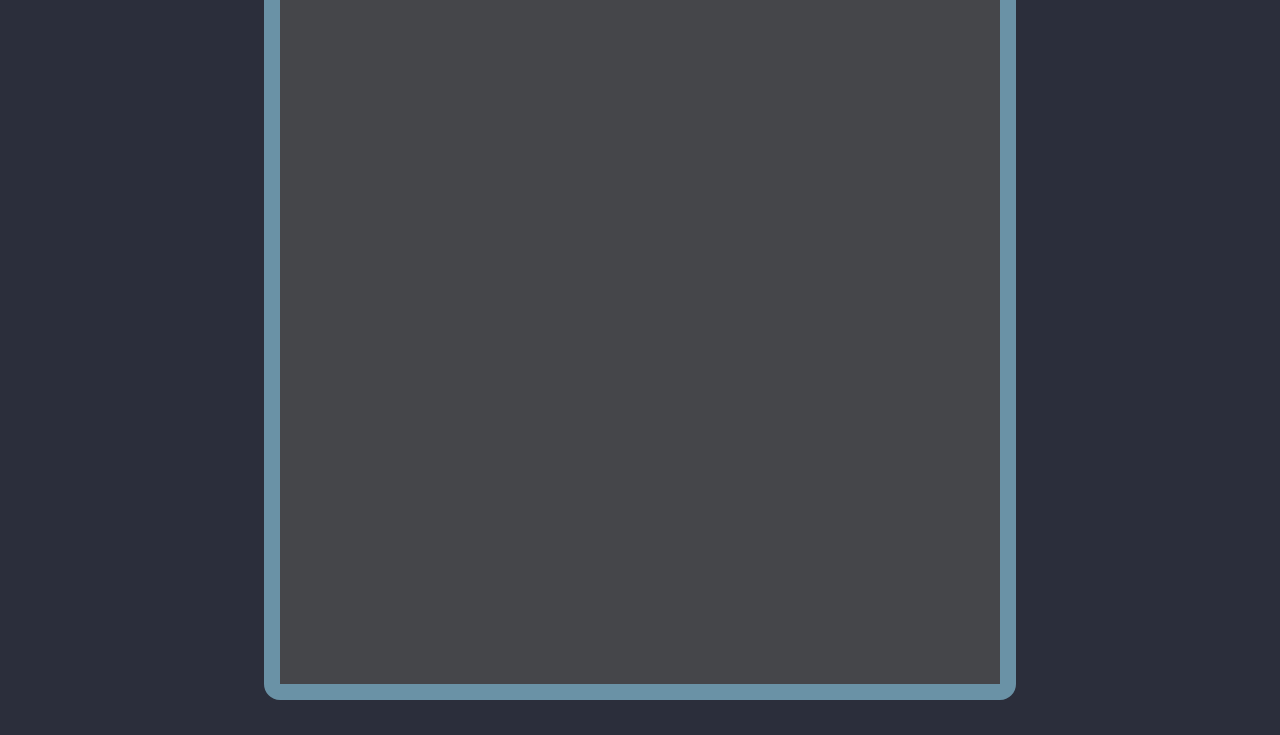
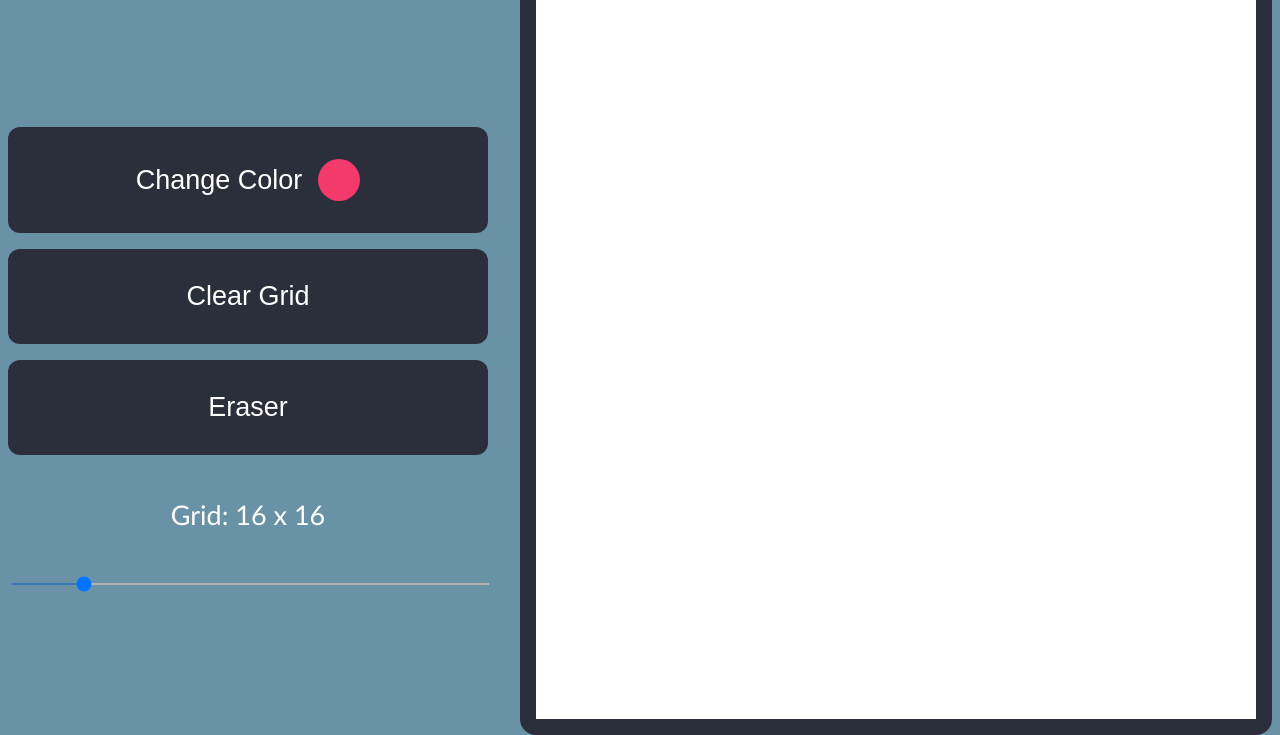
Before and after one commit to ukimbo/kimbo-etchASketch, a plain HTML site: page index.html in a window 1280 px wide. Shown: the part 132-867 px from the top of the page. Before the commit the page ends 832 px from the top, so only its background shows below. Drawn offline with Linux system fonts and the light colour scheme.

Commit message:
Added change color, clear grid, and eraser buttons along with a slider that changes the grid size

```diff
--- a/index.html
+++ b/index.html
@@ -8,12 +8,29 @@
         <script src="script.js" defer></script>
     </head>
     <body>
+        <h1>Etch-A-Sketch</h1>
         <div class="content">
-            <div class="menu"></div>
-            <div class="grid">
-                <h1> Etch-A-Sketch</h1>
-                <div class="grid-container"></div>
+            <div class="menu">
+                <button type="button" class="colorBtn">
+                    Change Color
+                    <div class="colorShow"></div>
+                </button>
+                <input type="color" id="colorPicker" style="display: none" />
+                <button class="clearBtn">Clear Grid</button>
+                <button type="button" class="eraserBtn">Eraser</button>
+                <div class="slider">
+                    <p>Grid: <span id="sliderValue"> 16 x 16</span></p>
+                    <input
+                        type="range"
+                        min="2"
+                        max="100"
+                        value="16"
+                        id="gridRange"
+                    />
+                </div>
             </div>
+
+            <div class="grid-container"></div>
         </div>
     </body>
 </html>
--- a/script.js
+++ b/script.js
@@ -3,9 +3,22 @@ const gridContainer = document.querySelector(".grid-container");
 const computedStyles = window.getComputedStyle(gridContainer);
 const containerWidth = parseFloat(computedStyles.getPropertyValue("width"));
 
-const gridSize = 16;
+let gridSize = 16;
 
-const gridItemWidth = containerWidth / gridSize;
+const gridSlider = document.querySelector("#gridRange");
+
+gridSlider.value = "16";
+const sliderValue = document.querySelector("#sliderValue");
+
+let color = "#F33A6A";
+document.querySelector(".colorShow").style.backgroundColor = color;
+document.querySelector("#colorPicker").value = color;
+
+constructGrid();
+
+function constructGrid() {
+    gridContainer.style.setProperty('--grid-size', gridSize);
+    let gridItemWidth = containerWidth / gridSize;
 
     for (let i = 0; i < gridSize * gridSize; i++) {
         const gridItem = document.createElement("div");
@@ -14,11 +27,57 @@ for (let i = 0; i < gridSize * gridSize; i++) {
         gridItem.style.height = `${gridItemWidth}px`;
         gridContainer.appendChild(gridItem);
     }
+    buttons();
+}
 
+gridSlider.oninput = function () {
+    gridSize = this.value;
+    sliderValue.textContent = `${this.value} x ${this.value}`;
+    gridContainer.innerHTML = "";
+    constructGrid();
+};
+
+function buttons() {
     const gridItems = document.querySelectorAll(".grid-item");
+
+    let isEraser = false;
+
+    const clearGrid = document.querySelector(".clearBtn");
+    clearGrid.addEventListener("click", () => {
+        gridItems.forEach((gridItem) => {
+            gridItem.style.backgroundColor = "white";
+        });
+    });
+
+    const eraserBtn = document.querySelector(".eraserBtn");
+    const eraserStyle = window.getComputedStyle(eraserBtn);
+    eraserBtn.addEventListener("click", () => {
+        isEraser = !isEraser;
+        const temp = eraserStyle.color;
+        eraserBtn.style.color = eraserStyle.backgroundColor;
+        eraserBtn.style.backgroundColor = temp;
+    });
+
+    const colorBtn = document.querySelector(".colorBtn");
+    colorBtn.addEventListener("click", () => {
+        document.querySelector("#colorPicker").click();
+    });
+
+    document
+        .querySelector("#colorPicker")
+        .addEventListener("input", function () {
+            let selectedColor = this.value;
+            color = selectedColor;
+            document.querySelector(".colorShow").style.backgroundColor = color;
+        });
 
     gridItems.forEach((gridItem) => {
         gridItem.addEventListener("mouseenter", () => {
-        gridItem.style.backgroundColor = "#B68990"
+            if (!isEraser) {
+                gridItem.style.backgroundColor = color;
+            } else {
+                gridItem.style.backgroundColor = "white";
+            }
         });
     });
+}
--- a/styles.css
+++ b/styles.css
@@ -3,28 +3,92 @@ body {
     margin: 0px;
     padding: 0px;
     font-size: 18px;
+    font-family: "Gill Sans", "Gill Sans MT", Calibri, "Trebuchet MS",
+        sans-serif;
 }
 
 body {
-    background-color: #2b2e3b;
+    background-color: #6a92a6;
+    text-align: center;
 }
 
 .content {
     display: flex;
     justify-content: center;
     align-items: center;
-    height: 100vh;
+    gap: 32px;
 }
 
 h1 {
     font-size: 96px;
     padding: 0px;
     margin: 0;
-    color: #f0f0f0;
+    color: white;
+    cursor: default;
 }
 
-.grid {
-    text-align: center;
+.menu {
+    display: flex;
+    flex-direction: column;
+    justify-content: space-around;
+    height: 480px;
+}
+
+button {
+    padding: 32px 128px;
+    font-size: 1.5rem;
+    color: white;
+    background-color: #2b2e3b;
+    border-radius: 12px;
+    border: 0px;
+    cursor: pointer;
+}
+
+button.colorBtn {
+    display: inline-flex;
+    align-items: center;
+    gap: 16px;
+}
+
+.colorShow {
+    height: 42px;
+    width: 42px;
+    border-radius: 42px;
+}
+
+#colorPicker {
+    cursor: pointer;
+}
+
+.slider {
+    font-size: 1.5rem;
+    color: white;
+}
+
+#gridRange {
+    width: 100%;
+    height: 2px;
+    background: #2196f3; /* Background color of the track */
+    outline: none;
+    border-radius: 5px;
+}
+#gridRange:hover {
+    opacity: 1;
+}
+#gridRange::-moz-range-thumb {
+    width: 20px;
+    height: 20px;
+    background: #2b2e3b; /* Color of the thumb */
+    cursor: pointer;
+    border-radius: 50%;
+    border: none;
+    box-shadow: 0 0 5px rgba(0, 0, 0, 0.2);
+}
+
+#gridRange::-moz-range-track {
+    width: 100%;
+    background: #2b2e3b; /* Color of the track */
+    border-radius: 5px;
 }
 
 .grid-container {
@@ -32,10 +96,11 @@ h1 {
     flex-wrap: wrap;
     width: 720px;
     height: 720px;
-    border: 16px solid #6a92a6;
+    border: 16px solid #2b2e3b;
     border-radius: 16px;
 }
 
 .grid-item {
-    background-color: #45464A;
+    background-color: white;
+    flex: 1 0 calc(100% / var(--grid-size));
 }
```
Lines whose indentation alone changed are shown as unchanged.
